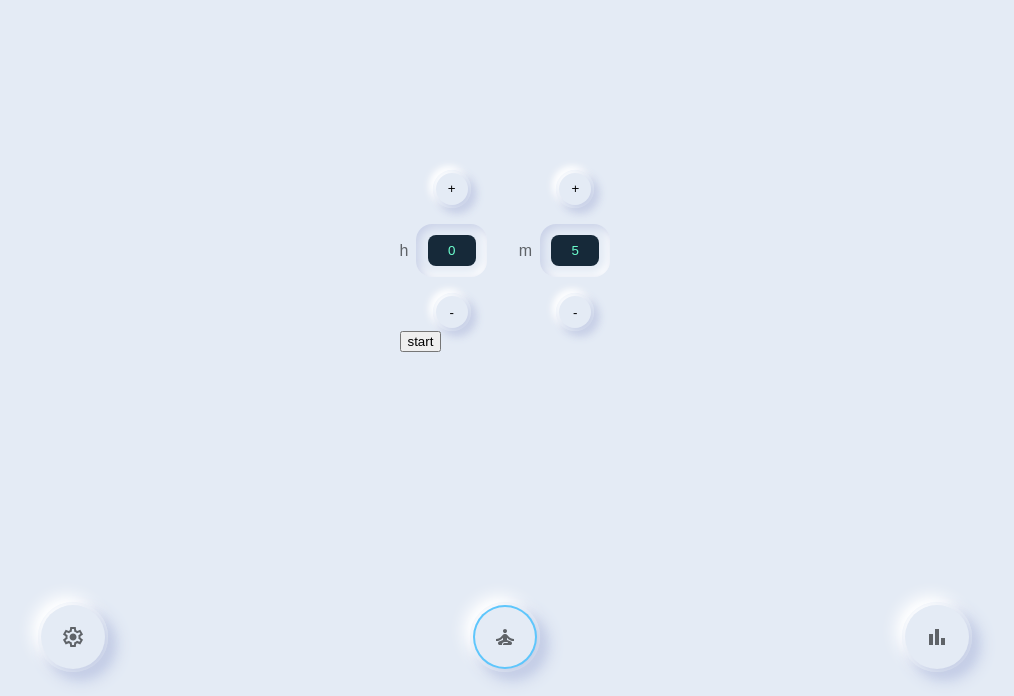
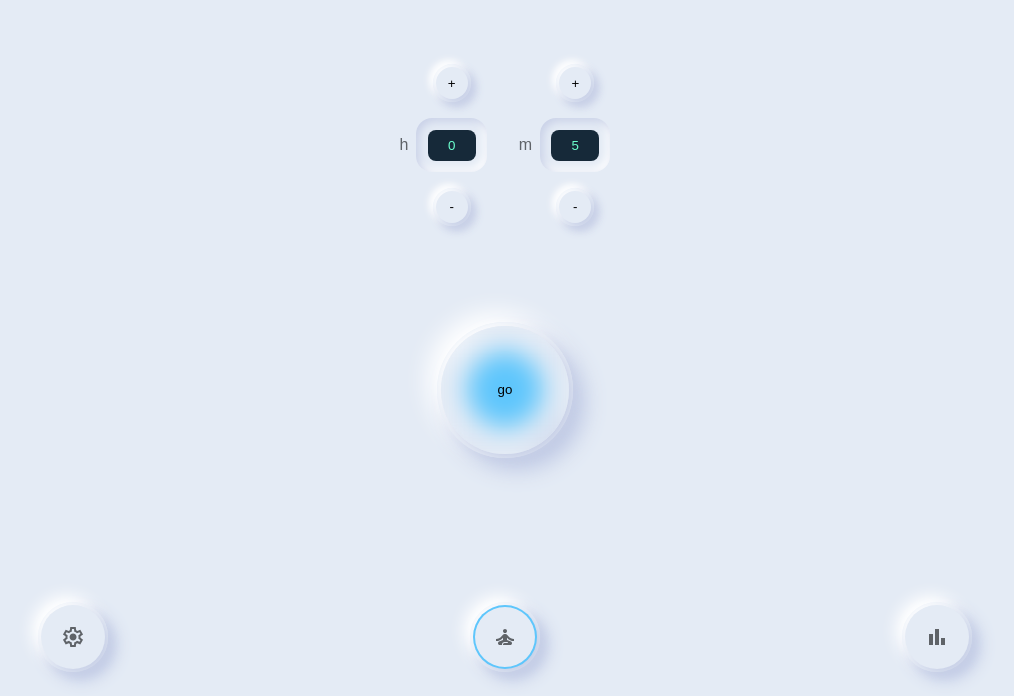
Before and after one commit to Raphael-Hemme/angular-meditation-app, an Angular app: page /practice in a window 1280 px wide. Shown: the part 104-800 px from the top of the page, without its empty margins (135-1149 px from the left). Built offline with nearby package versions, Linux system fonts and the light colour scheme.

Commit message:
cosmetic: erperiment with styling a bit - glowing button

```diff
--- a/src/app/components/timer-input/timer-input.component.html
+++ b/src/app/components/timer-input/timer-input.component.html
@@ -40,4 +40,8 @@
   </div>
 </section>
 
-<ng-content />
+<div class="confirm-btn-wrapper">
+  <div class="btn-bezel-l">
+    <ng-content />
+  </div>
+</div>
--- a/src/app/components/timer-input/timer-input.component.scss
+++ b/src/app/components/timer-input/timer-input.component.scss
@@ -36,3 +36,11 @@ section {
     }
   }
 }
+
+.confirm-btn-wrapper {
+  margin: 6rem 0 0 0;
+  width: 100%;
+  display: flex;
+  justify-content: center;
+  align-items: center;
+}
--- a/src/app/pages/practice-page/practice-page.component.html
+++ b/src/app/pages/practice-page/practice-page.component.html
@@ -1,7 +1,10 @@
 <div class="practice-page-container">
   @if (currScreen() === 'TIME_SELECTION_SCREEN') {
   <app-timer-input>
-    <button (click)="confirmTime()">start</button>
+    <button (click)="confirmTime()" class="neumorphic-btn btn-l glowing-btn">
+      <div class="glow"></div>
+      <div class="overlay">go</div>
+    </button>
   </app-timer-input>
   } @if (currScreen() === 'SESSION_SCREEN') {
   <app-timer></app-timer>
--- a/src/styles.scss
+++ b/src/styles.scss
@@ -21,6 +21,8 @@ $bezel-shadow: 0.3rem 0.3rem 0.6rem var(--greyLight-2),
   -0.2rem -0.2rem 0.5rem var(--white);
 $bezel-shadow-m: 0.5rem 0.5rem 1rem var(--greyLight-3),
   -0.4rem -0.4rem 1rem var(--white);
+$bezel-shadow-l: 0.75rem 0.75rem 1.4rem var(--greyLight-3),
+  -0.6rem -0.6rem 1.5rem var(--white);
 
 $surface-light: rgb(212, 244, 247);
 
@@ -80,12 +82,13 @@ input[type="number"] {
 }
 
 .btn-l {
-  width: 6rem;
-  height: 6rem;
+  width: 8rem;
+  height: 8rem;
 }
 
 .btn-bezel,
-.btn-bezel-m {
+.btn-bezel-m,
+.btn-bezel-l {
   border-radius: 50%;
   border: 0.2rem solid var(--greyLight-1);
   box-shadow: $bezel-shadow;
@@ -93,6 +96,11 @@ input[type="number"] {
 
 .btn-bezel-m {
   box-shadow: $bezel-shadow-m;
+}
+
+.btn-bezel-l {
+  box-shadow: $bezel-shadow-l;
+  border: 0.3rem solid var(--greyLight-1);
 }
 
 .input-bezel {
@@ -112,6 +120,36 @@ input[type="number"] {
   }
 }
 
+.glowing-btn {
+  position: relative;
+  padding: 1rem;
+  .glow {
+    position: relative;
+    /* top: 2rem;
+    right: 2rem;
+    bottom: 2rem;
+    left: 2rem; */
+    width: 80%;
+    height: 80%;
+    z-index: 0;
+    background-color: rgba(76, 194, 253, 0.88);
+    border-radius: 50%;
+  }
+  .overlay {
+    position: absolute;
+    top: 0rem;
+    right: 0rem;
+    bottom: 0rem;
+    left: 0rem;
+    display: flex;
+    justify-content: center;
+    align-items: center;
+    z-index: 10;
+    backdrop-filter: blur(0.8rem);
+    border-radius: 50%;
+  }
+}
+
 // General Layout etc.
 .page-wrapper {
   height: 100%;
```
